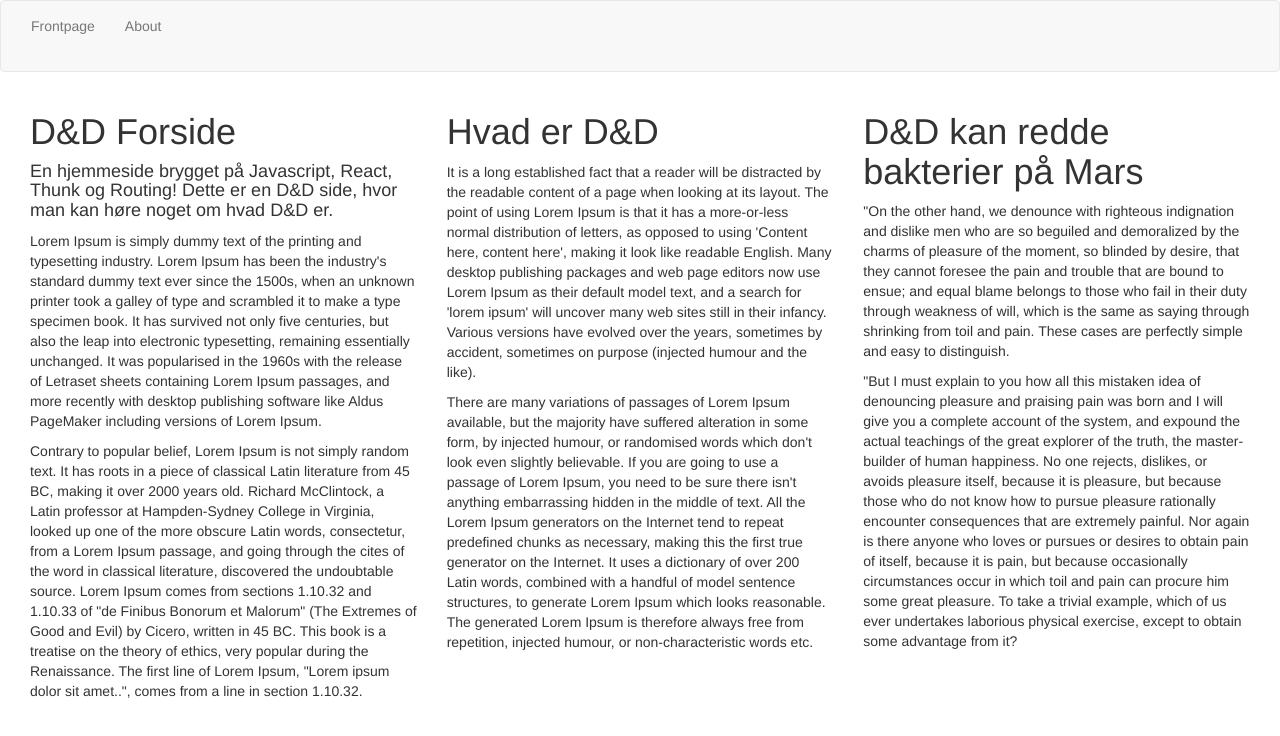
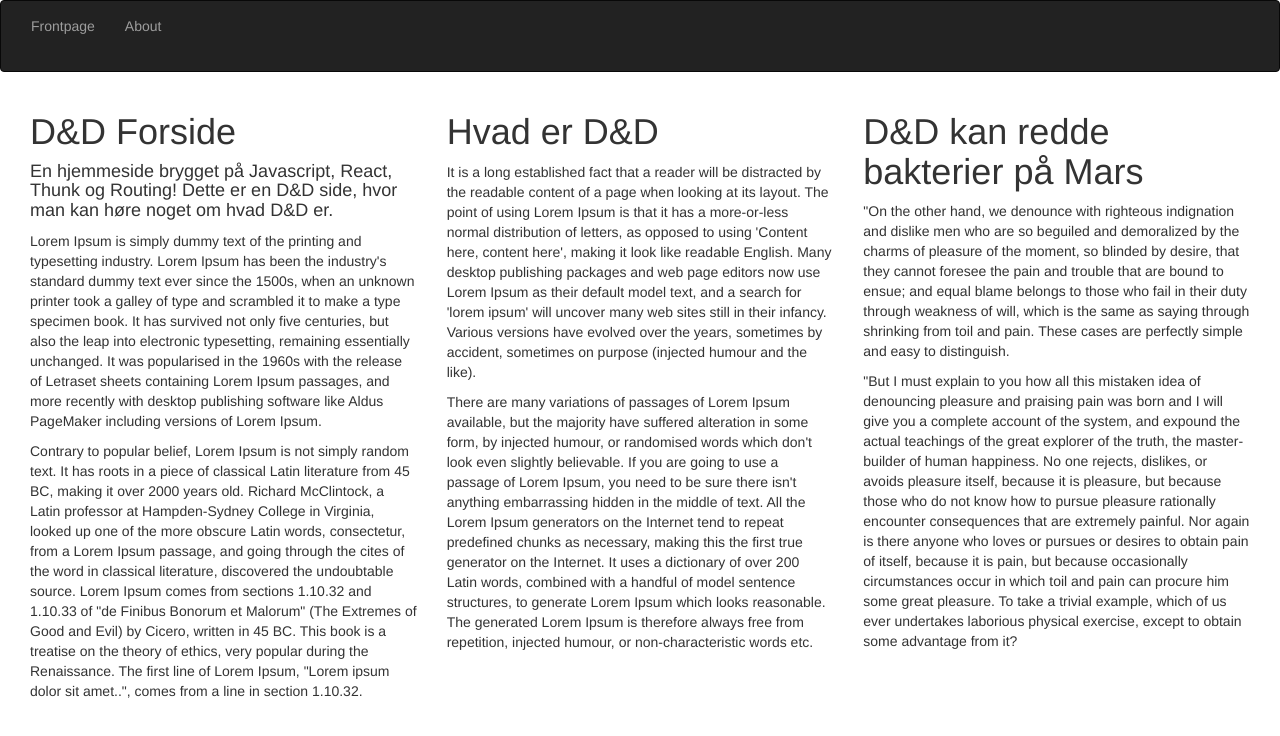
Before and after one commit to marcusTL/dnd-schedule, a React (Create React App) app: page / in a window 1280 px wide. Shown: the top 736 px of the page. Built offline with nearby package versions, Linux system fonts and the light colour scheme.

Commit message:
Nikolaj menu igen

```diff
--- a/src/App.js
+++ b/src/App.js
@@ -11,7 +11,7 @@
 
 const App = () => (
     <div>
-        <nav class="navbar navbar-default">
+        <nav class="navbar navbar-inverse">
             <div class="container-fluid">
                 <ul class="nav navbar-nav">
                     <li><Link to='/'>Frontpage</Link><br></br> </li>
```
